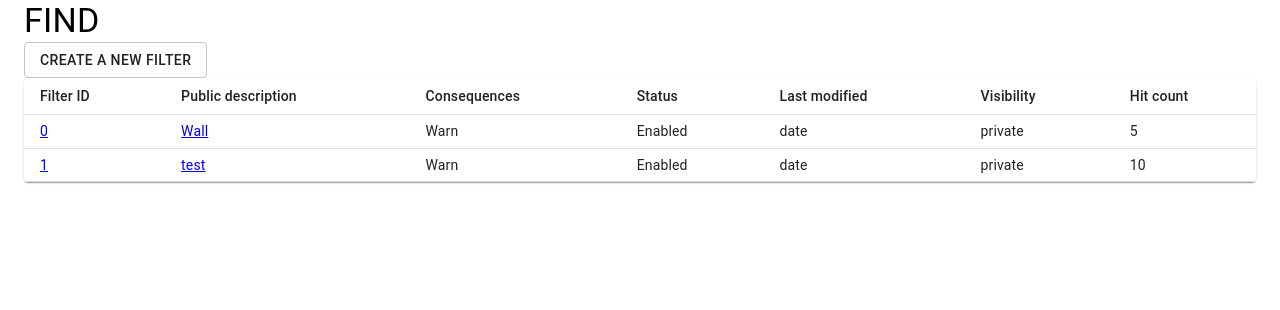
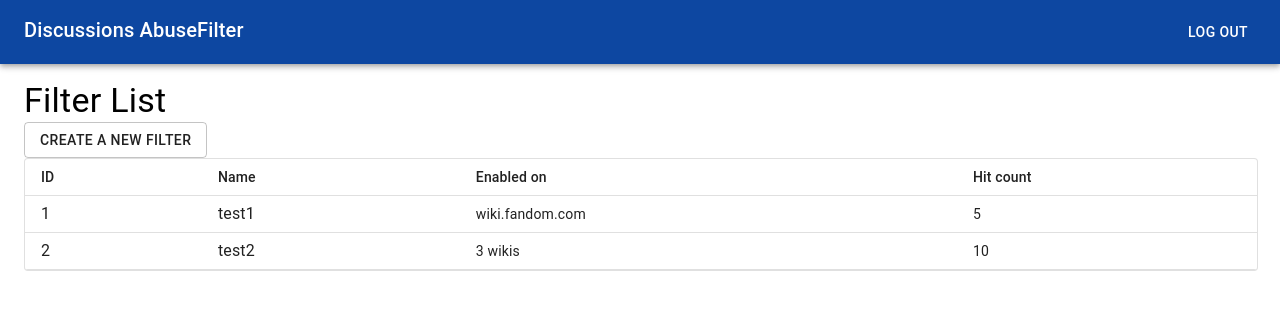
Before and after one commit to soap-team/find, a React (Create React App) app in the folder app/find-app/: page / in a window 1280 px wide. Shown: the top 310 px of the page. Built offline with nearby package versions, Linux system fonts and the light colour scheme.

Commit message:
reverted aceeditor to codemirror, started redesign

```diff
--- a/app/find-app/package.json
+++ b/app/find-app/package.json
@@ -4,12 +4,13 @@
   "private": true,
   "dependencies": {
     "@material-ui/core": "^4.11.2",
+    "@material-ui/icons": "^4.11.2",
     "@testing-library/jest-dom": "^5.11.4",
     "@testing-library/react": "^11.1.0",
     "@testing-library/user-event": "^12.1.10",
-    "ace-builds": "^1.4.12",
+    "codemirror": "^5.60.0",
     "react": "^17.0.1",
-    "react-ace": "^9.2.1",
+    "react-codemirror2": "^7.2.1",
     "react-dom": "^17.0.1",
     "react-router-dom": "^5.2.0",
     "react-scripts": "4.0.1",
--- a/app/find-app/src/App.css
+++ b/app/find-app/src/App.css
@@ -1,16 +1,22 @@
-#ace-editor {
-  border: 1px solid #a2a9b1;
-  width: 100%;
-}
-
-#notes {
-  width: 460px;
+.container {
+  padding: 1em 0 0;
 }
 
 .filter-form {
-  border: 1px solid #a2a9b1;
+  display: flex;
+  flex-direction: column;
+  margin-top: 1em;
 }
 
-#submit-form {
-  margin-top: 1em;
+.filter-form-item {
+  margin: 0.5em 0;
 }
+
+.filter-form-buttons {
+  display: flex;
+  justify-content: flex-end;
+}
+
+.links {
+  text-decoration: none;
+}
--- a/app/find-app/src/App.js
+++ b/app/find-app/src/App.js
@@ -6,8 +6,10 @@ import {
 } from 'react-router-dom';
 import { createMuiTheme, ThemeProvider } from '@material-ui/core/styles';
 import { Container } from '@material-ui/core';
+//import 'fontsource-roboto';
 import Find from './Pages/Find';
 import Filter from './Pages/Filter';
+import NavBar from './Components/NavBar';
 import './App.css';
 
 const lightTheme = createMuiTheme({
@@ -24,8 +26,9 @@ const lightTheme = createMuiTheme({
 function App() {
   return (
     <ThemeProvider theme={lightTheme}>
-      <Container>
-        <Router>
+      <Router>
+        <NavBar />
+        <Container className="container">
           <Switch>
             <Route path="/" exact>
               <Find />
@@ -34,8 +37,8 @@ function App() {
               <Filter />
             </Route>
           </Switch>
-        </Router>
-      </Container>
+        </Container>
+      </Router>
     </ThemeProvider>
   );
 }
--- /dev/null
+++ b/app/find-app/src/Components/NavBar.js
@@ -0,0 +1,31 @@
+import React from 'react';
+import {
+  Link,
+  useParams,
+} from 'react-router-dom';
+import {
+  Typography,
+  Button,
+  AppBar,
+  Toolbar,
+  Grid,
+} from '@material-ui/core';
+
+function NavBar() {
+  return (
+    <AppBar position="static">
+      <Toolbar>
+        <Grid justify="space-between" container>
+          <Grid item>
+            <Typography component={Link} to="/" variant="h6" className="links" color="inherit">Discussions AbuseFilter</Typography>
+          </Grid>
+          <Grid item>
+            <Button color="inherit">Log out</Button>
+          </Grid>
+        </Grid>
+      </Toolbar>
+    </AppBar>
+  );
+}
+
+export default NavBar;
--- a/app/find-app/src/Pages/Filter.js
+++ b/app/find-app/src/Pages/Filter.js
@@ -1,130 +1,147 @@
 import React from 'react';
 import {
-  Link,
   useParams,
 } from 'react-router-dom';
 import {
   Typography,
+  Button,
+  TextField,
+  Tooltip,
+  Paper,
   Grid,
-  Button,
-  TextareaAutosize,
+  FormLabel,
   FormGroup,
   FormControlLabel,
   Checkbox,
+  FormControl,
+  FormHelperText,
 } from '@material-ui/core';
-import AceEditor from 'react-ace';
-import "ace-builds/src-min-noconflict/mode-java";
-import "ace-builds/src-min-noconflict/theme-github";
+import InfoOutlinedIcon from '@material-ui/icons/InfoOutlined';
+import {UnControlled as CodeMirror} from 'react-codemirror2';
+import 'codemirror/lib/codemirror.css';
+import 'codemirror/theme/material.css';
 
 function Filter() {
   const { filterId } = useParams();
 
+  const [name, setName] = React.useState('');
   const [description, setDescription] = React.useState('');
-  const [hits, setHits] = React.useState(0);
-  const [conditions, setConditions] = React.useState('');
-  const [notes, setNotes] = React.useState('');
-  const [flags, setFlags] = React.useState({
-    visibility: false,
-    status: false,
-    deleted: false,
+  const [triggers, setTriggers] = React.useState({
+    discThread: false,
+    discReply: false,
+    artCommThread: false,
+    artCommReply: false,
+    messWallThread: false,
+    messWallReply: false,
+    repPost: false,
   });
-  const { visibility, status, deleted } = flags;
+  const {
+    discThread,
+    discReply,
+    artCommThread,
+    artCommReply,
+    messWallThread,
+    messWallReply,
+    repPost,
+  } = triggers;
+
+  const handleNameChange = (event) => {
+    setName(event.target.value);
+  };
 
   const handleDescriptionChange = (event) => {
     setDescription(event.target.value);
   };
 
-  const handleConditionsChange = (event) => {
-    setConditions(event.target.value);
-  };
-
-  const handleNotesChange = (event) => {
-    setNotes(event.target.value);
-  };
-
-  const handleFlagsChange = (event) => {
-    setFlags({ ...flags, [event.target.name]: event.target.checked });
+  const handleTriggersChange = (event) => {
+    setTriggers({ ...triggers, [event.target.name]: event.target.checked });
   };
 
   const handleSave = (event) => {
     event.preventDefault();
-    console.log(description, conditions, notes, flags);
   };
 
   return (
     <>
-      <Typography component="h1" variant="h4">Editing filter</Typography>
-      <form autoComplete="off" onSubmit={handleSave}>
-        <Grid container className="filter-form" spacing={1}>
-          <Grid container item spacing={1}>
-            <Grid container item xs={2} justify="flex-end" alignItems="center">
-              <Typography>Filter ID:</Typography>
+      <Typography component="h1" variant="h4">Filter #{filterId}</Typography>
+      <form autoComplete="off" onSubmit={handleSave} className="filter-form">
+        <div className="filter-form-item">
+          <Typography component="label" htmlFor="filter-name">Name</Typography>
+          <TextField id="filter-name" variant="outlined" size="small" defaultValue={name} onBlur={handleNameChange} fullWidth />
+        </div>
+        <div className="filter-form-item">
+          <Typography component="label" htmlFor="filter-description">Description</Typography>
+          <TextField id="filter-description" multiline rows={5} variant="outlined" defaultValue={description} onBlur={handleDescriptionChange} fullWidth />
+        </div>
+        <div className="filter-form-item">
+          <Typography component="p">Filter</Typography>
+          <CodeMirror
+            options={{
+              mode: 'xml',
+              lineNumbers: true
+            }}
+            onChange={(editor, data, value) => {
+            }}
+          />
+        </div>
+        <div className="filter-form-item">
+          <Typography component="h2" variant="h5">
+            Triggers and Actions
+            <Tooltip title="info">
+              <InfoOutlinedIcon fontSize="small" />
+            </Tooltip>
+          </Typography>
+          <Paper variant="outlined">
+            <Grid container>
+              <Grid item>
+                Wikis
+                <TextField id="filter-wikis" multiline rows={5} variant="outlined" fullWidth/>
+
+                <FormControl component="fieldset">
+                  <Typography component="p">Triggers</Typography>
+                  <FormGroup>
+                    <FormControlLabel
+                      control={<Checkbox checked={discThread} onChange={handleTriggersChange} name="discThread" />}
+                      label="discussion thread"
+                    />
+                    <FormControlLabel
+                      control={<Checkbox checked={discReply} onChange={handleTriggersChange} name="discReply" />}
+                      label="discussion reply"
+                    />
+                    <FormControlLabel
+                      control={<Checkbox checked={artCommThread} onChange={handleTriggersChange} name="artCommThread" />}
+                      label="article comment thread"
+                    />
+                    <FormControlLabel
+                      control={<Checkbox checked={artCommReply} onChange={handleTriggersChange} name="artCommReply" />}
+                      label="article comment reply"
+                    />
+                    <FormControlLabel
+                      control={<Checkbox checked={messWallThread} onChange={handleTriggersChange} name="messWallThread" />}
+                      label="message wall thread"
+                    />
+                    <FormControlLabel
+                      control={<Checkbox checked={messWallReply} onChange={handleTriggersChange} name="messWallReply" />}
+                      label="message wall reply"
+                    />
+                    <FormControlLabel
+                      control={<Checkbox checked={repPost} onChange={handleTriggersChange} name="repPost" />}
+                      label="reported post"
+                    />
+                  </FormGroup>
+                  <FormHelperText>You can display an error</FormHelperText>
+                </FormControl>
+              </Grid>
+              <Grid item>
+                Actions (in order)
+              </Grid>
             </Grid>
-            <Grid item xs>
-              <Typography>{filterId}</Typography>
-            </Grid>
-          </Grid>
-          <Grid container item spacing={1}>
-            <Grid container item xs={2} justify="flex-end" alignItems="center">
-              <Typography component="label" htmlFor="description">Description:</Typography>
-              <Typography component="i" variant="body2" align="right">(publicly viewable)</Typography>
-            </Grid>
-            <Grid item xs>
-              <input id="description" onBlur={handleDescriptionChange} defaultValue={description} />
-            </Grid>
-          </Grid>
-          <Grid container item spacing={1}>
-            <Grid container item xs={2} justify="flex-end" alignItems="center">
-              <Typography>Filter hits:</Typography>
-            </Grid>
-            <Grid item xs>
-              <Typography component="a" href="">{hits} hits</Typography>
-            </Grid>
-          </Grid>
-          <Grid container item spacing={1}>
-            <Grid container item xs={2} justify="flex-end" alignContent="center">
-              <Typography component="span">Conditions: </Typography>
-            </Grid>
-            <Grid item>
-              <AceEditor
-                mode="java"
-                theme="github"
-                defaultValue={conditions}
-                onBlur={handleConditionsChange}
-              />
-            </Grid>
-          </Grid>
-          <Grid container item spacing={1}>
-            <Grid container item xs={2} justify="flex-end" alignItems="center">
-              <Typography component="span">Notes:</Typography>
-            </Grid>
-            <Grid item xs>
-              <TextareaAutosize id="notes" aria-label="Notes" rowsMin={5} onBlur={handleNotesChange} defaultValue={notes} />
-            </Grid>
-          </Grid>
-          <Grid container item spacing={1}>
-            <Grid container item xs={2} justify="flex-end" alignItems="center">
-              <Typography component="span">Flags:</Typography>
-            </Grid>
-            <Grid item xs>
-              <FormGroup>
-                <FormControlLabel
-                  control={<Checkbox checked={visibility} onChange={handleFlagsChange} name="visibility" />}
-                  label="Hide details of this filter from public view"
-                />
-                <FormControlLabel
-                  control={<Checkbox checked={status} onChange={handleFlagsChange} name="status" />}
-                  label="Enable this filter"
-                />
-                <FormControlLabel
-                  control={<Checkbox checked={deleted} onChange={handleFlagsChange} name="deleted" />}
-                  label="Mark as deleted"
-                />
-              </FormGroup>
-            </Grid>
-          </Grid>
-        </Grid>
-        <Button id="submit-form" variant="contained" color="primary" type="submit">Save filter</Button>
+          </Paper>
+        </div>
+        <div className="filter-form-buttons">
+          <Button id="cancel-form" variant="contained" color="secondary" type="button">Cancel</Button>
+          <Button id="submit-form" variant="contained" color="primary" type="submit">Save</Button>
+        </div>
       </form>
     </>
   );
--- a/app/find-app/src/Pages/Find.js
+++ b/app/find-app/src/Pages/Find.js
@@ -14,13 +14,13 @@ import {
   TableBody
 } from '@material-ui/core';
 
-function createData(id, desc, cons, stat, mod, vis, hit) {
-  return { id, desc, cons, stat, mod, vis, hit };
+function createData(id, name, enab, hit) {
+  return { id, name, enab, hit };
 }
 
 const rows = [
-  createData(0, 'Wall', 'Warn', 'Enabled', 'date', 'private', 5),
-  createData(1, 'test', 'Warn', 'Enabled', 'date', 'private', 10),
+  createData(1, 'test1', 'wiki.fandom.com', 5),
+  createData(2, 'test2', '3 wikis', 10),
 ];
 
 function Find() {
@@ -28,18 +28,15 @@ function Find() {
 
   return (
     <>
-      <Typography component="h1" variant="h4">FIND</Typography>
+      <Typography component="h1" variant="h4">Filter List</Typography>
       <Button variant="outlined" component={Link} to="/new">Create a new filter</Button>
-      <TableContainer component={Paper}>
-        <Table size="small" aria-label="simple table">
+      <TableContainer component={Paper} variant="outlined">
+        <Table size="small" aria-label="Filter list">
           <TableHead>
             <TableRow>
-              <TableCell>Filter ID</TableCell>
-              <TableCell>Public description</TableCell>
-              <TableCell>Consequences</TableCell>
-              <TableCell>Status</TableCell>
-              <TableCell>Last modified</TableCell>
-              <TableCell>Visibility</TableCell>
+              <TableCell>ID</TableCell>
+              <TableCell>Name</TableCell>
+              <TableCell>Enabled on</TableCell>
               <TableCell>Hit count</TableCell>
             </TableRow>
           </TableHead>
@@ -47,15 +44,12 @@ function Find() {
             {rows.map((row) => (
               <TableRow key={row.id}>
                 <TableCell component="th" scope="row">
-                  <Link to={`${row.id}`}>{row.id}</Link>
+                <Typography component={Link} to={`${row.id}`} variant="body1" className="links" color="inherit">{row.id}</Typography>
                 </TableCell>
                 <TableCell>
-                  <Link to={`${row.id}`}>{row.desc}</Link>
+                  <Typography component={Link} to={`${row.id}`} variant="body1" className="links" color="inherit">{row.name}</Typography>
                 </TableCell>
-                <TableCell>{row.cons}</TableCell>
-                <TableCell>{row.stat}</TableCell>
-                <TableCell>{row.mod}</TableCell>
-                <TableCell>{row.vis}</TableCell>
+                <TableCell>{row.enab}</TableCell>
                 <TableCell>{row.hit}</TableCell>
               </TableRow>
             ))}
```
Also changed, not shown: 1 other file (tests, documents, lock files or other folders).
